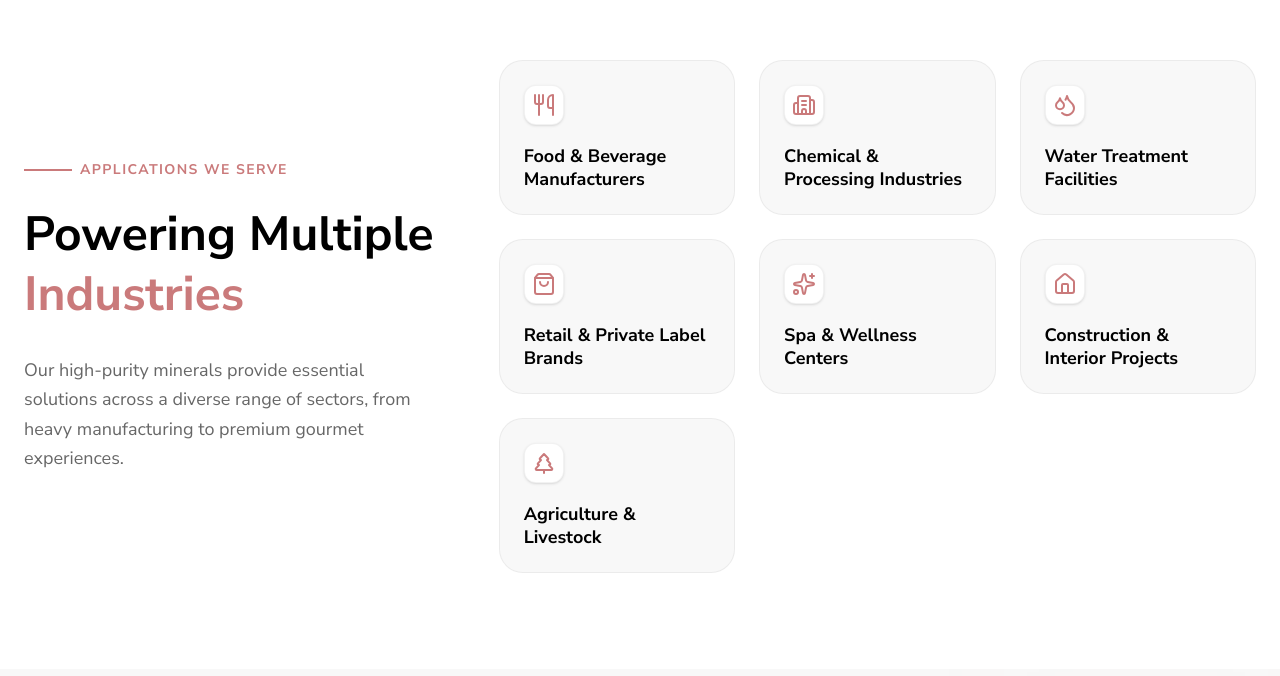
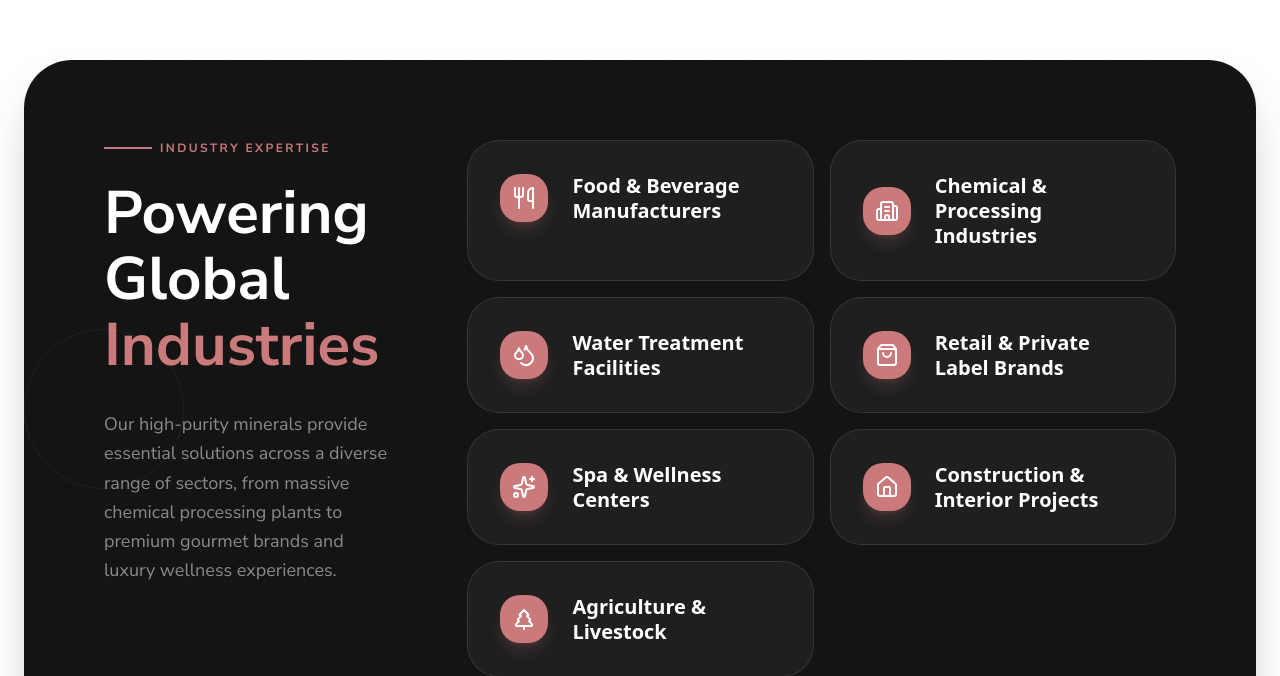
Before and after one commit to cywasay/kohistan-minerals, a Next.js app: page /about in a window 1280 px wide. Shown: the part 3477-4153 px from the top of the page. Built offline with nearby package versions, Linux system fonts and the light colour scheme.

Commit message:
style: redesigned Applications section for premium visual weight

```diff
--- a/src/app/about/_components/Applications.jsx
+++ b/src/app/about/_components/Applications.jsx
@@ -26,55 +26,70 @@ export default function Applications() {
   ];
 
   return (
-    <section className="py-24 bg-white text-black" id="applications">
+    <section className="py-24 bg-white text-black relative" id="applications">
       <div className="max-w-7xl mx-auto px-6">
-        <div className="flex flex-col md:flex-row gap-16 items-center">
+        <div className="relative rounded-[3rem] bg-[#141414] p-12 lg:p-20 overflow-hidden shadow-2xl">
+          {/* Decorative Background grid/dots */}
+          <div
+            className="absolute inset-0 opacity-[0.03]"
+            style={{
+              backgroundImage:
+                "radial-gradient(circle at 1px 1px, white 1px, transparent 0)",
+              backgroundSize: "40px 40px",
+            }}
+          />
+
+          <div className="relative z-10 flex flex-col lg:flex-row gap-20 items-start">
             <motion.div
-            initial={{ opacity: 0, x: -50 }}
-            whileInView={{ opacity: 1, x: 0 }}
+              initial={{ opacity: 0, y: 30 }}
+              whileInView={{ opacity: 1, y: 0 }}
               transition={{ duration: 0.8 }}
               viewport={{ once: true }}
-            className="flex-shrink-0 lg:w-1/3"
+              className="lg:w-2/5"
             >
               <div className="flex items-center gap-2 mb-6">
                 <div className="h-[2px] w-12 bg-[#CA7A7B]" />
-              <span className="text-[#CA7A7B] font-bold tracking-widest uppercase text-sm">
-                Applications We Serve
+                <span className="text-[#CA7A7B] font-bold tracking-[0.2em] uppercase text-xs">
+                  Industry Expertise
                 </span>
               </div>
 
-            <h2 className="text-4xl md:text-5xl font-bold mb-8 leading-tight">
-              Powering Multiple <br />
+              <h2 className="text-4xl md:text-6xl font-bold text-white mb-8 leading-[1.1]">
+                Powering Global <br />
                 <span className="text-[#CA7A7B]">Industries</span>
               </h2>
 
-            <p className="text-black/60 leading-relaxed text-lg">
+              <p className="text-white/50 leading-relaxed text-lg mb-12">
                 Our high-purity minerals provide essential solutions across a
-              diverse range of sectors, from heavy manufacturing to premium
-              gourmet experiences.
+                diverse range of sectors, from massive chemical processing
+                plants to premium gourmet brands and luxury wellness
+                experiences.
               </p>
+
+              <div className="hidden md:block w-40 h-40 border border-white/5 rounded-full absolute -left-20 top-1/2 -translate-y-1/2" />
             </motion.div>
 
-          <div className="grid grid-cols-1 sm:grid-cols-2 lg:grid-cols-3 gap-6 flex-grow">
+            <div className="grid grid-cols-1 sm:grid-cols-2 lg:grid-cols-2 gap-4 flex-grow w-full">
               {apps.map((app, index) => (
                 <motion.div
                   key={app.title}
-                initial={{ opacity: 0, scale: 0.95 }}
-                whileInView={{ opacity: 1, scale: 1 }}
+                  initial={{ opacity: 0, x: 20 }}
+                  whileInView={{ opacity: 1, x: 0 }}
                   transition={{ duration: 0.5, delay: index * 0.1 }}
                   viewport={{ once: true }}
-                className="bg-[#F8F8F8] p-6 rounded-3xl border border-black/5 hover:border-[#CA7A7B]/30 hover:shadow-xl hover:shadow-black/[0.02] transition-all group"
+                  className="group bg-white/5 hover:bg-[#CA7A7B]/10 border border-white/10 hover:border-[#CA7A7B]/30 p-8 rounded-[2rem] transition-all duration-300 backdrop-blur-sm"
                 >
-                <div className="w-10 h-10 bg-white rounded-lg flex items-center justify-center mb-5 group-hover:bg-[#CA7A7B] group-hover:text-white transition-all shadow-sm border border-black/5">
-                  <div className="text-[#CA7A7B] group-hover:text-white">
+                  <div className="flex items-center gap-6">
+                    <div className="w-12 h-12 rounded-2xl bg-[#CA7A7B] text-white flex items-center justify-center shrink-0 shadow-lg shadow-[#CA7A7B]/20 transition-transform duration-500 group-hover:rotate-[360deg]">
                       {app.icon}
                     </div>
-                </div>
-                <h3 className="text-lg font-bold text-black leading-tight">
+                    <h3 className="text-xl font-bold text-white leading-tight group-hover:text-[#CA7A7B] transition-colors font-sans">
                       {app.title}
                     </h3>
+                  </div>
                 </motion.div>
               ))}
+            </div>
           </div>
         </div>
       </div>
```
Lines whose indentation alone changed are shown as unchanged.
